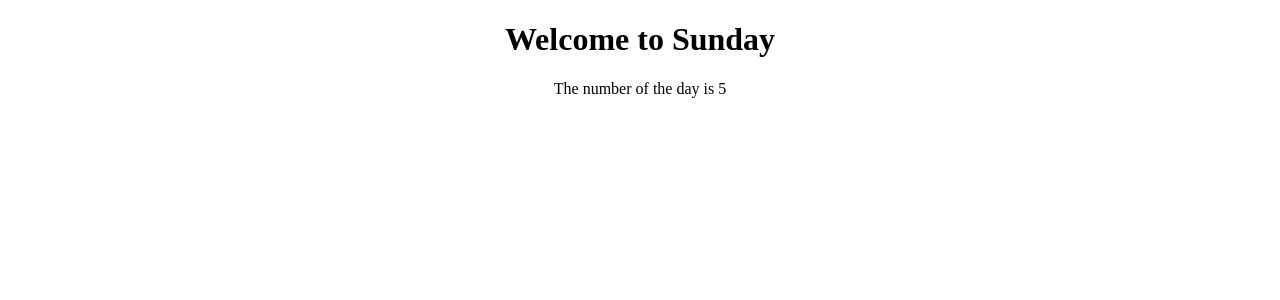
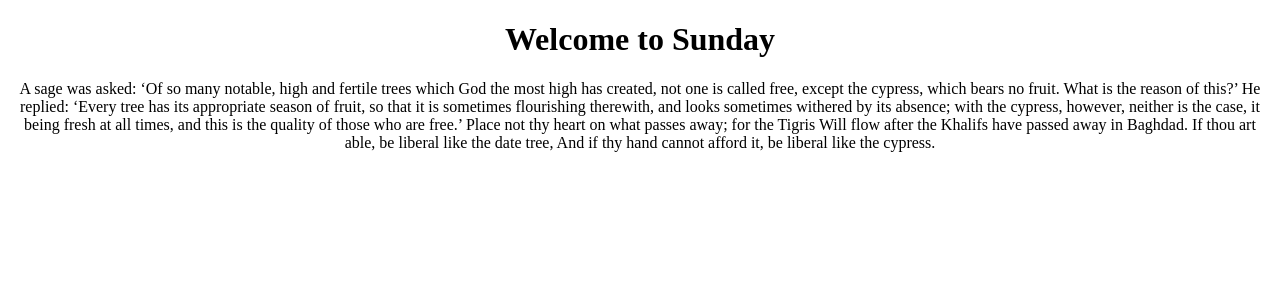
Before and after one commit to calebfroese/today.github.io, an Angular app: page / in a window 1280 px wide. Shown: the top 300 px of the page. Built offline with nearby package versions, Linux system fonts and the light colour scheme; a web font is replaced by a local one.

Commit message:
Add poem

```diff
--- a/src/app/app.component.html
+++ b/src/app/app.component.html
@@ -1,2 +1,2 @@
 <h1>Welcome to {{ day }}</h1>
-<p>The number of the day is {{ num }}</p>
+<p>{{ poem$ | async }}</p>
--- a/src/app/app.component.ts
+++ b/src/app/app.component.ts
@@ -1,11 +1,22 @@
-import { Component } from '@angular/core';
+import { Component, OnInit } from '@angular/core';
+import { Http } from '@angular/http';
+import { map } from 'rxjs/operators';
 
 @Component({
   selector: 'app-root',
   templateUrl: './app.component.html',
   styleUrls: ['./app.component.css']
 })
-export class AppComponent {
+export class AppComponent implements OnInit {
   day = 'Sunday';
-  num = 5;
+  poem$: any;
+
+  constructor(public http: Http) {}
+
+  ngOnInit() {
+    this.poem$ = this.http.get('assets/poem.json', {}).pipe(map(data => {
+      const poems = data.json();
+      return poems[0].content;
+    }));
+  }
 }
```
Also changed, not shown: src/app/app.module.ts (+5 -8 lines), src/assets/poem.json (added, +1 -0 lines).
